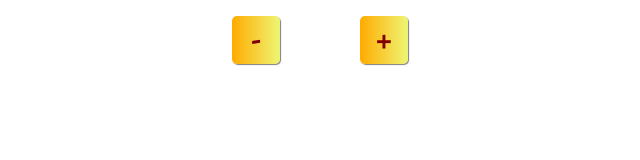
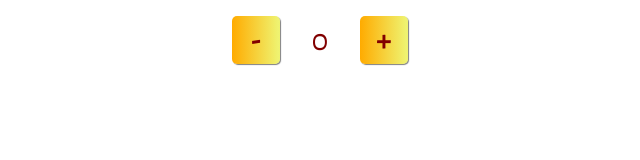
Before and after one commit to Techoplite/Doe-s-Pizza, a Next.js app: page /components/OrderController in a window 1280 px wide. Shown: the top 160 px of the page, without its empty margins (320-960 px from the left). Built offline with nearby package versions, Linux system fonts and the light colour scheme; a web font is replaced by a local one.

Commit message:
Remove unused component state and handle default quantity

```diff
--- a/pages/components/OrderController.tsx
+++ b/pages/components/OrderController.tsx
@@ -8,16 +8,13 @@ export default function OrderController(props: {
   title: string
 }) {
   const dispatch = useAppDispatch()
-  const [quantity, setQuantity] = useState(0)
   const order = useAppSelector(state => state.order)
   const handleClick: React.MouseEventHandler<HTMLParagraphElement> = (event) => {
     switch ((event.target as HTMLParagraphElement).id) {
       case 'decrease':
-        setQuantity((prevQuantity) => prevQuantity > 0 ? prevQuantity - 1 : 0)
         dispatch(removeItem(props.title))
         break
       case 'increase':
-        setQuantity((prevQuantity) => prevQuantity + 1)
         dispatch(addItem({
           title: props.title,
           price: parseFloat(props.price)
@@ -26,12 +23,10 @@ export default function OrderController(props: {
     }
   }
   const getQuantity = () => {
-    let quantity: number
+    let quantity = 0
     order.items.map(item => {
       if (item.title === props.title) {
         quantity = item.quantity
-      } else {
-        quantity = 0
       }
     })
     return quantity
```
